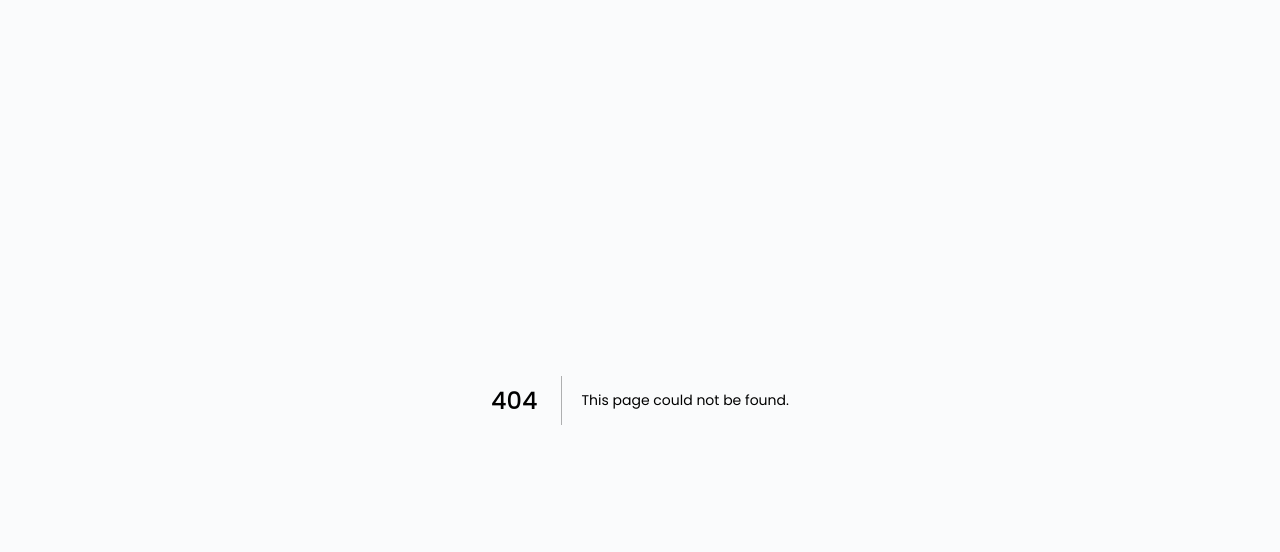
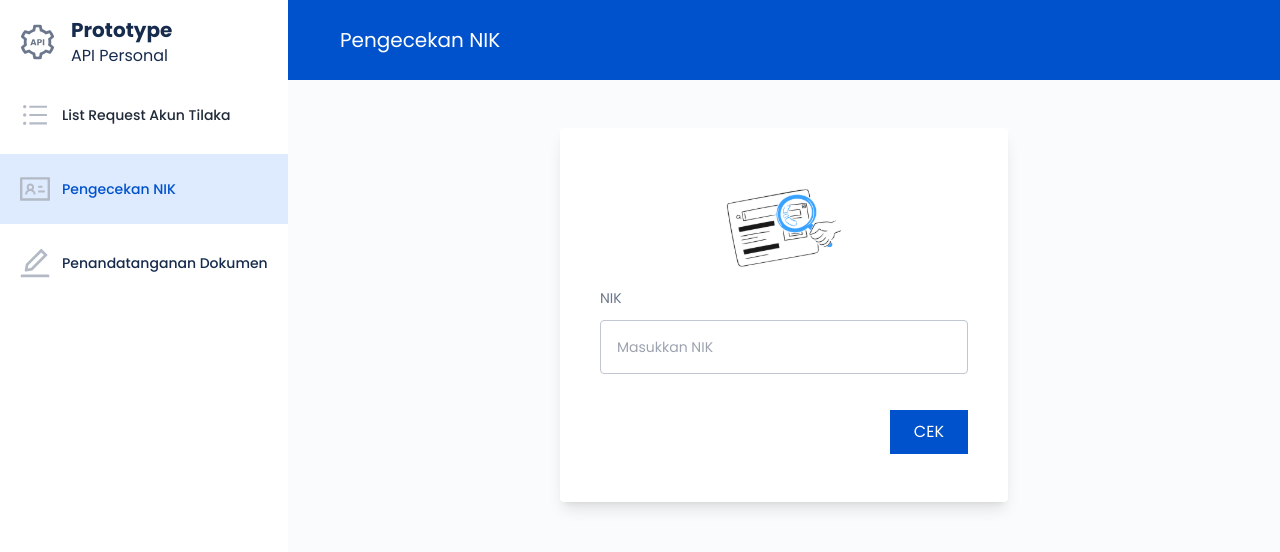
Before and after one commit to Zaldee69/demo-b2b2c-dashboard, a Next.js app: page /check-nik in a window 1280 px wide. Before the commit this address had no page. Shown: the top 552 px of the page. Built offline with nearby package versions, Linux system fonts and the light colour scheme.

Commit message:
[TDP-2126] setup check-nik page

```diff
--- a/components/Sidebar.tsx
+++ b/components/Sidebar.tsx
@@ -180,8 +180,10 @@ const Sidebar = ({
                 </p>
               </a>
               <a
-                href="/tanda"
-                className="flex group hover:bg-blue80 px-5 py-5 w-full items-center space-x-3"
+                href="/check-nik"
+                className={`flex group hover:bg-blue80 px-5 py-5 w-full items-center space-x-3 ${
+                  router.asPath == "/check-nik" ? "bg-blue80" : ""
+                }`}
               >
                 <Image
                   src="/icons/IdCardIcon.svg"
@@ -189,7 +191,11 @@ const Sidebar = ({
                   width={30}
                   alt="menu"
                 />
-                <p className="text-neutral800  group-hover:text-blue">
+                <p
+                  className={`"text-neutral800 ${
+                    router.asPath === "/check-nik" ? "text-blue" : ""
+                  } group-hover:text-blue"`}
+                >
                   Pengecekan NIK
                 </p>
               </a>
--- /dev/null
+++ b/pages/check-nik/index.tsx
@@ -0,0 +1,96 @@
+import { useState } from "react";
+import type { NextPage } from "next";
+import Sidebar from "@/components/Sidebar";
+import Head from "next/head";
+import Image from "next/image";
+
+type TForm = { nik?: string };
+
+const CheckNIK: NextPage = () => {
+  const [showSideBar, setShowSideBar] = useState<boolean>(false);
+  const [isSearchGroup, setIsSearchGroup] = useState<boolean>(false);
+  const [form, formSetter] = useState<TForm>({});
+
+  const onChangeHandler = (e: React.ChangeEvent<HTMLInputElement>) => {
+    const { name, value } = e.target as typeof e.target;
+    formSetter({ ...form, [name]: value });
+  };
+
+  const onSubmitHandler = (e: React.SyntheticEvent) => {
+    e.preventDefault();
+
+    // hit api with form state data
+    alert(JSON.stringify(form, null, 4));
+  };
+
+  return (
+    <>
+      <Head>
+        <title>Pengecekan NIK</title>
+        <meta name="viewport" content="initial-scale=1.0, width=device-width" />
+      </Head>
+      <Sidebar
+        setIsSearchGroup={setIsSearchGroup}
+        isSearchGroup={isSearchGroup}
+        setShowSideBar={setShowSideBar}
+        showSideBar={showSideBar}
+      />
+      <div className="mb-5 overflow-x-hidden h-screen">
+        <div className="flex flex-row  items-center md:absolute relative  bg-neutral10 justify-between px-10 py-5 ">
+          <div className="flex space-x-4">
+            <Image src="/icons/APIIcon.svg" width={35} height={35} />
+            <div className="text-neutral800">
+              <p className="text-xl font-bold">Prototype</p>
+              <span>API Personal</span>
+            </div>
+          </div>
+          <img
+            onClick={() => setShowSideBar(true)}
+            src="/icons/MenuIcon.svg"
+            width={35}
+            height={35}
+            className="md:hidden"
+          />
+        </div>
+        <div className="bg-blue h-12  md:h-20  px-5 flex items-center">
+          <p className=" text-white  md:text-xl md:ml-80 ">Pengecekan NIK</p>
+        </div>
+        <div className="ml-0 md:ml-72 px-3 md:px-10 flex justify-center">
+          <div className="bg-white shadow-lg rounded w-full max-w-md mt-12 px-10 pt-10 pb-12">
+            <div className="flex justify-center">
+              <Image
+                src="/illustration/CheckNIK.svg"
+                width="120px"
+                height="120px"
+              />
+            </div>
+            <form onSubmit={onSubmitHandler}>
+              <label>
+                <p className="text-neutral200 font-normal font-p text-sm">
+                  NIK
+                </p>
+                <input
+                  type="text"
+                  name="nik"
+                  placeholder="Masukkan NIK"
+                  required
+                  //   pattern=".{16,16}[0-9]"
+                  //   title="harus berisi 16 digit angka"
+                  onChange={onChangeHandler}
+                  className="text-neutral50 text-sm p-4 w-full border border-neutral50 rounded mt-3 focus:outline-none focus:ring-1 ring-blue400"
+                />
+              </label>
+              <div className="mt-9 flex justify-end">
+                <button className="text-white bg-blue400 py-2.5 px-6">
+                  CEK
+                </button>
+              </div>
+            </form>
+          </div>
+        </div>
+      </div>
+    </>
+  );
+};
+
+export default CheckNIK;
--- a/tailwind.config.js
+++ b/tailwind.config.js
@@ -10,9 +10,11 @@ module.exports = {
       colors: {
         neutral800: "#172B4D",
         neutral300: "#5E6C84",
+        neutral200: "#6B778C",
         neutral10: "#FAFBFC",
         neutral50: "#C1C7D0",
         neutral80: "#97A0AF",
+        blue400: "#0052CC",
         blue80: "#DEEBFF",
         blue: "#0052CC",
         borderColor: "#C1C7D0",
```
Also changed, not shown: public/illustration/CheckNIK.svg (added).
